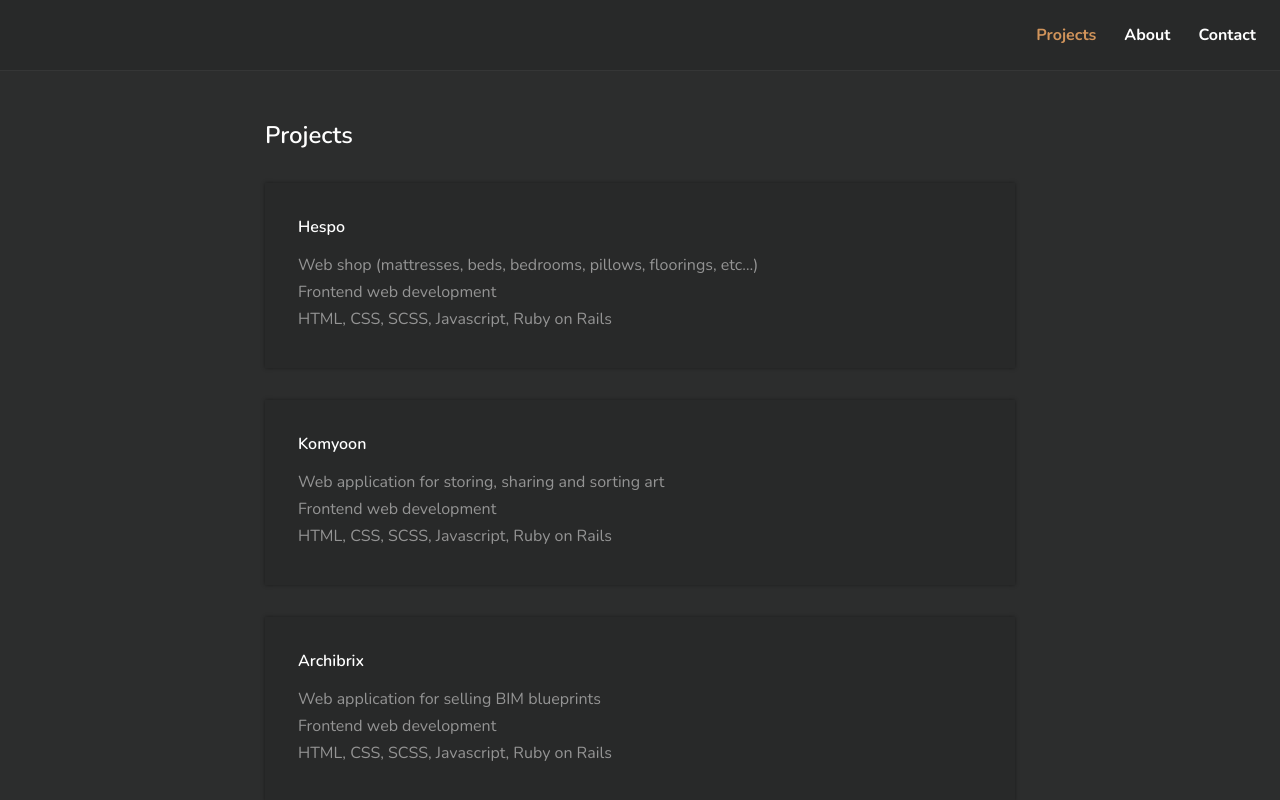
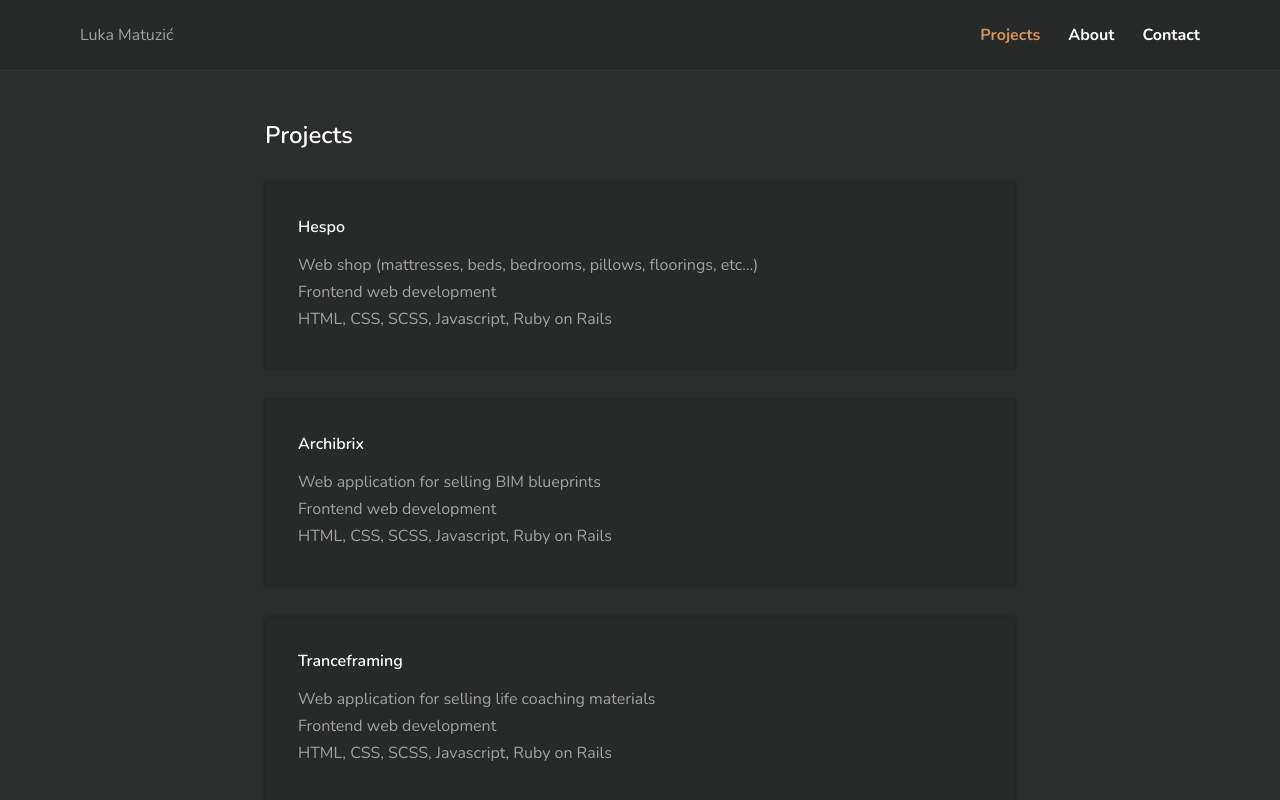
Before and after one commit to lmatuzic/portfolio, a React (Create React App) app: page /projects in a window 1280 px wide. Shown: the top 800 px of the page. Built offline with nearby package versions, Linux system fonts and the light colour scheme.

Commit message:
divided navbar to let and right, added condition on arrow link show

```diff
--- a/public/index.html
+++ b/public/index.html
@@ -4,7 +4,7 @@
     <meta charset="utf-8" />
     <meta name="viewport" content="width=device-width, initial-scale=1" />
     <meta name="description"content="Web site created using create-react-app" />
-    <title>Portfolio website</title>
+    <title>Luka Matuzić</title>
   </head>
   <body>
     <noscript>You need to enable JavaScript to run this app.</noscript>
--- a/src/components/Navbar.js
+++ b/src/components/Navbar.js
@@ -4,6 +4,15 @@ import { NavLink } from "react-router-dom";
 function Navbar() {
   return (
     <nav className="navbar">
+      <div className="left">
+        <ul>
+          <li>
+            Luka Matuzić
+          </li>
+        </ul>
+      </div>
+
+      <div className="right">
         <ul>
           <li>
             <NavLink to="/projects">Projects</NavLink>
@@ -17,6 +26,7 @@ function Navbar() {
             <NavLink to="/contact">Contact</NavLink>
           </li>
         </ul>
+      </div>
     </nav>
   )
 }
--- a/src/components/Project.js
+++ b/src/components/Project.js
@@ -26,10 +26,7 @@ function Project() {
               <div className="project__description">{project.description}</div>
               <div className="project__role">{project.role}</div>
               <div className="project__technologies">{project.technologies}</div>
-              <FontAwesomeIcon
-                className="icon icon-right"
-                icon={faLongArrowAltRight}
-              />
+              {project.link.length === 0 ? '' : <FontAwesomeIcon className="icon icon-right" icon={faLongArrowAltRight} /> }
             </div>
           )
         })
--- a/src/projectData.json
+++ b/src/projectData.json
@@ -8,19 +8,19 @@
     "id": 1
   },
   {
-    "name": "Komyoon",
-    "description": "Web application for storing, sharing and sorting art",
-    "role": "Frontend web development",
-    "technologies": "HTML, CSS, SCSS, Javascript, Ruby on Rails",
-    "link": "https://komyoon.com/",
-    "id": 2
-  },
-  {
     "name": "Archibrix",
     "description": "Web application for selling BIM blueprints",
     "role": "Frontend web development",
     "technologies": "HTML, CSS, SCSS, Javascript, Ruby on Rails",
     "link": "https://archibrix.com/",
+    "id": 2
+  },
+  {
+    "name": "Tranceframing",
+    "description": "Web application for selling life coaching materials",
+    "role": "Frontend web development",
+    "technologies": "HTML, CSS, SCSS, Javascript, Ruby on Rails",
+    "link": "https://tranceframing.com/",
     "id": 3
   },
   {
@@ -40,11 +40,11 @@
     "id": 5
   },
   {
-    "name": "Tranceframing",
-    "description": "Web application for selling life coaching materials",
+    "name": "Komyoon",
+    "description": "Web application for storing, sharing and sorting art",
     "role": "Frontend web development",
     "technologies": "HTML, CSS, SCSS, Javascript, Ruby on Rails",
-    "link": "https://tranceframing.com/",
+    "link": "https://komyoon.com/",
     "id": 6
   },
   {
--- a/src/stylesheets/_core.scss
+++ b/src/stylesheets/_core.scss
@@ -8,7 +8,7 @@
 
 body {
   background-color: $dark-gray;
-  color: $gray;
+  color: $light-gray;
 }
 
 h1, h2, h3, h4, h5 {
--- a/src/stylesheets/_navbar.scss
+++ b/src/stylesheets/_navbar.scss
@@ -1,8 +1,8 @@
 .navbar {
   display: flex;
-  justify-content: flex-end;
+  justify-content: space-between;
   background-color: $black;
-  padding: 1.5em;
+  padding: 1.5em 5em;
   border-bottom: 1px solid rgba(255, 255, 255, .06);
 
   ul {
--- a/src/stylesheets/_projects.scss
+++ b/src/stylesheets/_projects.scss
@@ -37,6 +37,7 @@
 
     div {
       margin-bottom: 5px;
+      font-weight: 300;
 
       &:last-child {
         margin-bottom: 0;
--- a/src/stylesheets/_variables.scss
+++ b/src/stylesheets/_variables.scss
@@ -1,5 +1,6 @@
 $black: #282929;
 $dark-gray: #2c2d2d;
 $gray: #949494;
+$light-gray: #a2a2a2;
 $white: #FFFFFF;
 $orange: #d1945b;
```
Also changed, not shown: src/images/me.jpeg (added), 1 other file (tests, documents, lock files or other folders). Lines whose indentation alone changed are shown as unchanged.
